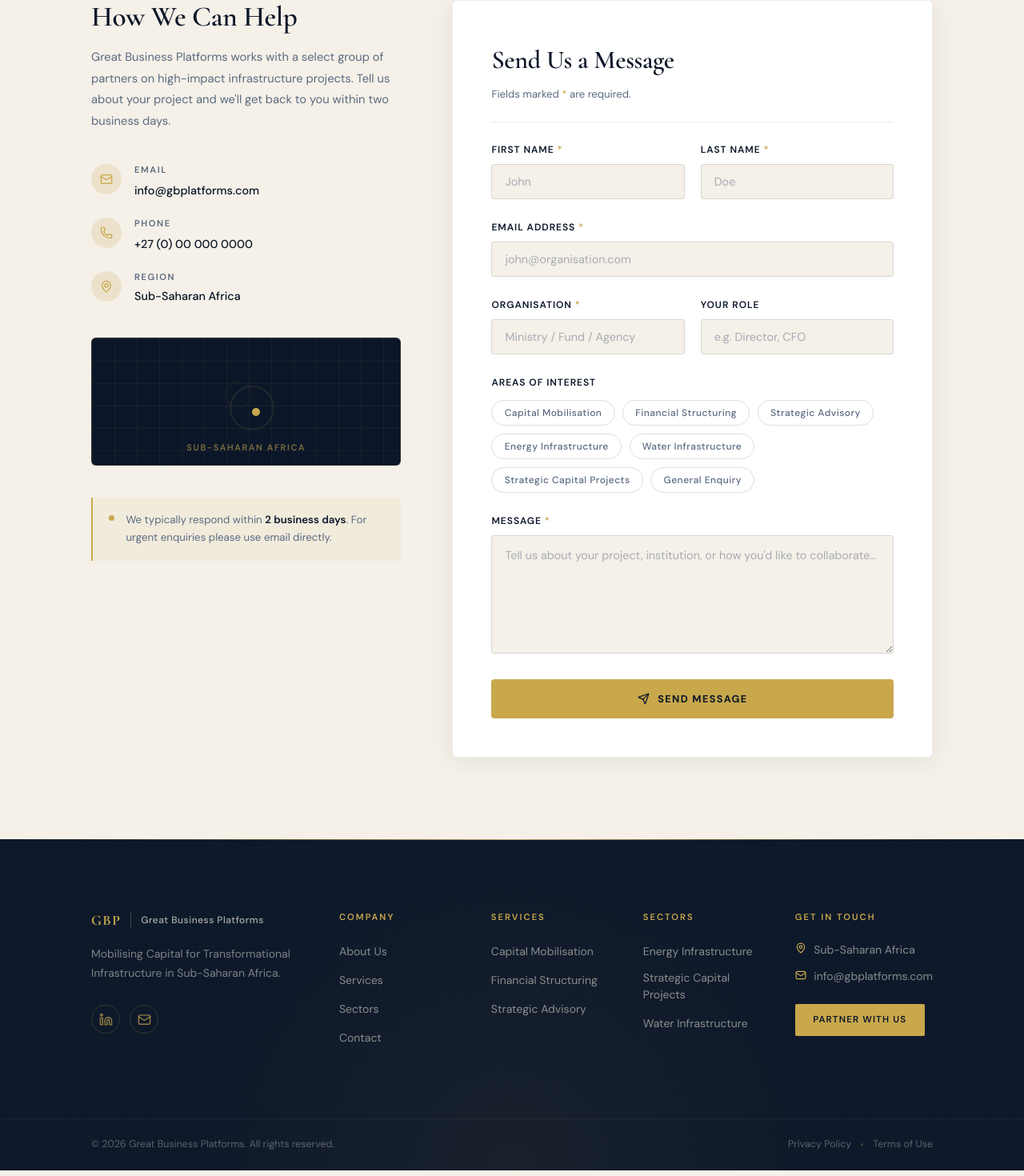
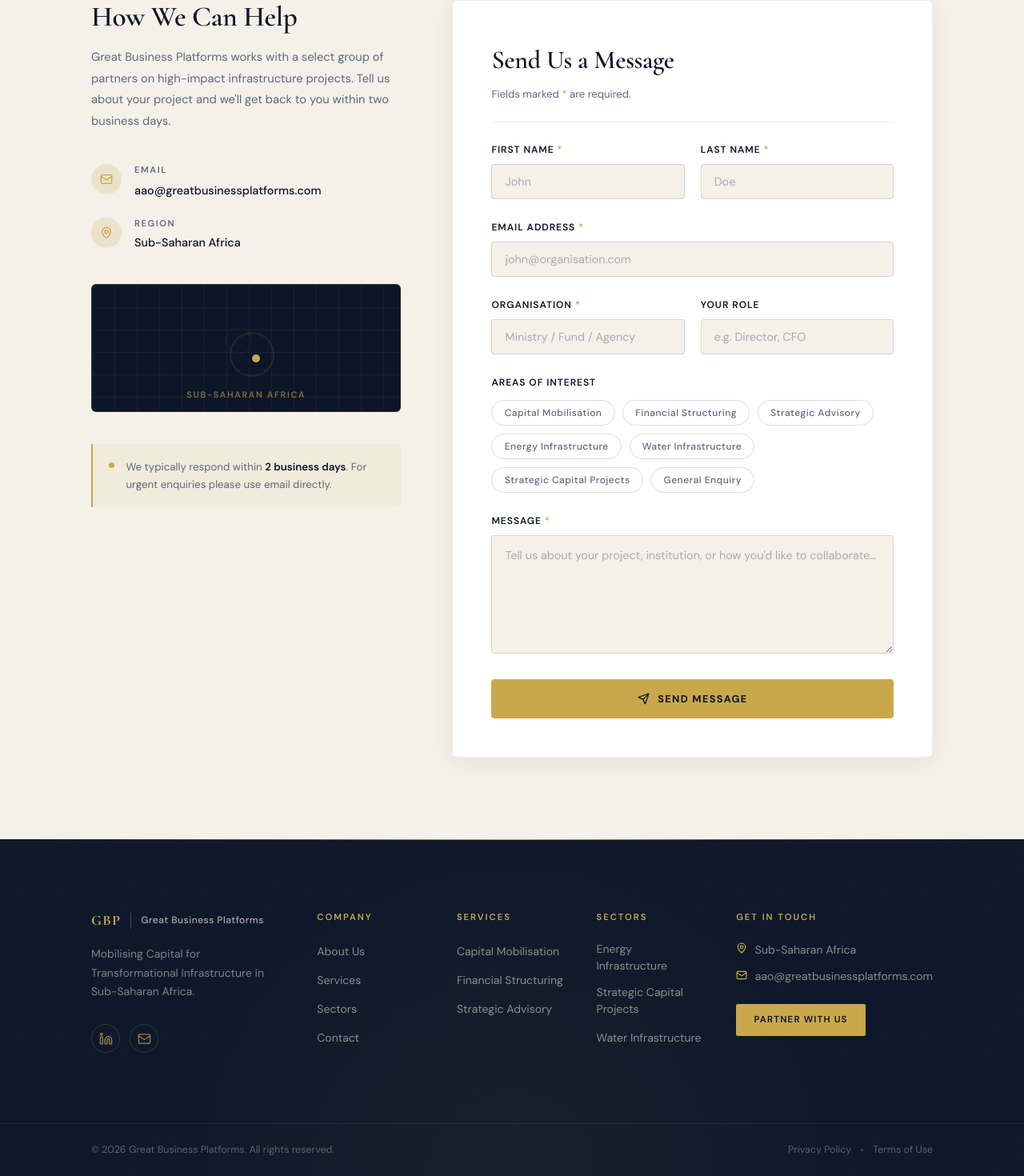
Before and after one commit to Aureuslogic/greatbusinessplatforms, a Next.js app: page /contact in a window 1280 px wide. Shown: the part 693-2163 px from the top of the page at 80% size. Built offline with nearby package versions, Linux system fonts and the light colour scheme.

Commit message:
'update;

```diff
--- a/components/contact/index.tsx
+++ b/components/contact/index.tsx
@@ -123,24 +123,11 @@
                   </div>
                   <div>
                     <p className={styles.contactLabel}>Email</p>
-                    <a href="mailto:info@gbplatforms.com" className={styles.contactValue}>
-                      info@gbplatforms.com
+                    <a href="mailto:aao@greatbusinessplatforms.com" className={styles.contactValue}>
+                      aao@greatbusinessplatforms.com
                     </a>
                   </div>
                 </div>
-
-                <div className={styles.contactItem}>
-                  <div className={styles.contactIcon}>
-                    <Phone size={16} />
-                  </div>
-                  <div>
-                    <p className={styles.contactLabel}>Phone</p>
-                    <a href="tel:+27000000000" className={styles.contactValue}>
-                      +27 (0) 00 000 0000
-                    </a>
-                  </div>
-                </div>
-
                 <div className={styles.contactItem}>
                   <div className={styles.contactIcon}>
                     <MapPin size={16} />
--- a/components/footer/index.tsx
+++ b/components/footer/index.tsx
@@ -56,7 +56,7 @@
                 <Linkedin size={17} />
               </a>
               <a
-                href="mailto:info@gbplatforms.com"
+                href="mailto:aao@greatbusinessplatforms.com"
                 className={styles.socialIcon}
                 aria-label="Email us"
               >
@@ -111,8 +111,8 @@
               </li>
               <li className={styles.contactItem}>
                 <Mail size={14} className={styles.contactIcon} />
-                <a href="mailto:info@gbplatforms.com" className={styles.footerLink}>
-                  info@gbplatforms.com
+                <a href="mailto:aao@greatbusinessplatforms.com" className={styles.footerLink}>
+                  aao@greatbusinessplatforms.com
                 </a>
               </li>
             </ul>
```
